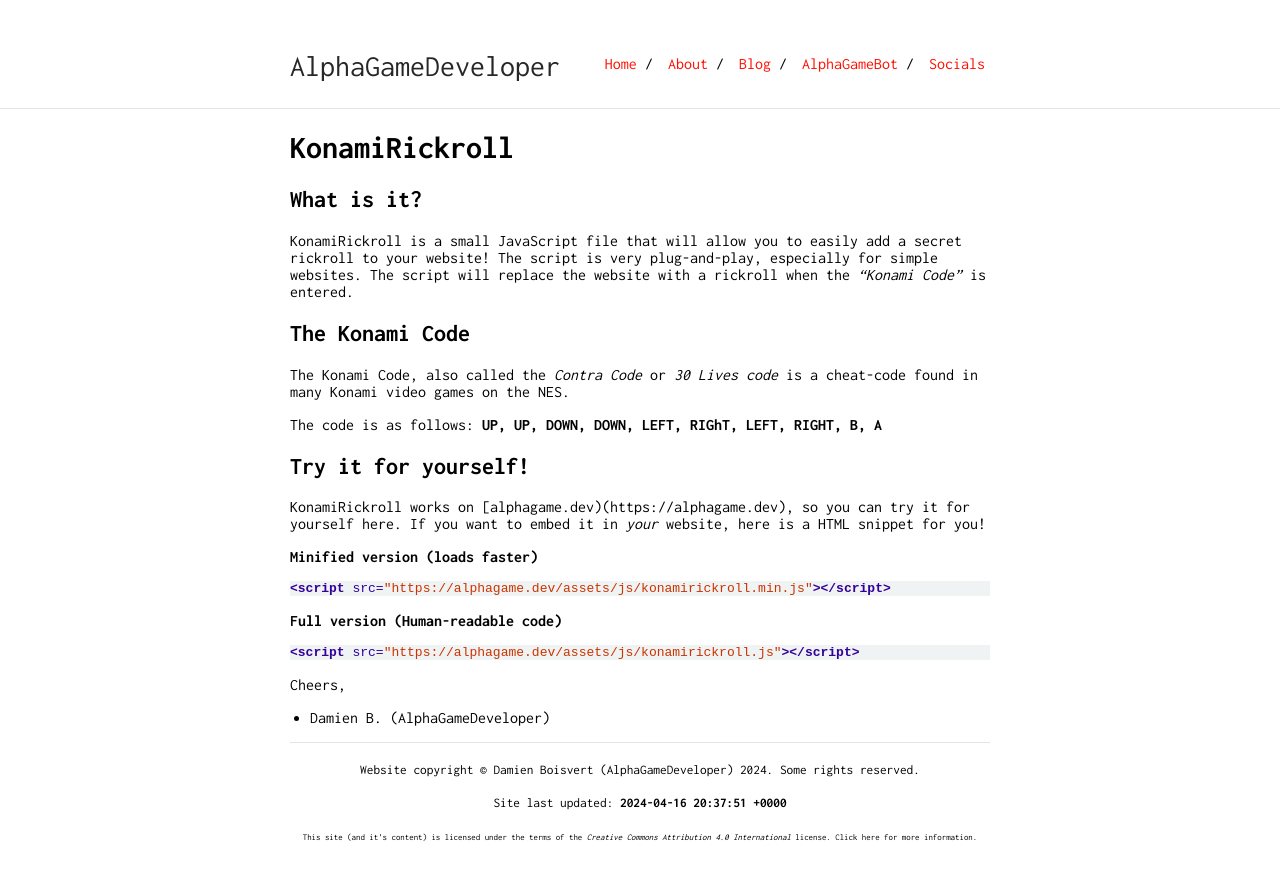
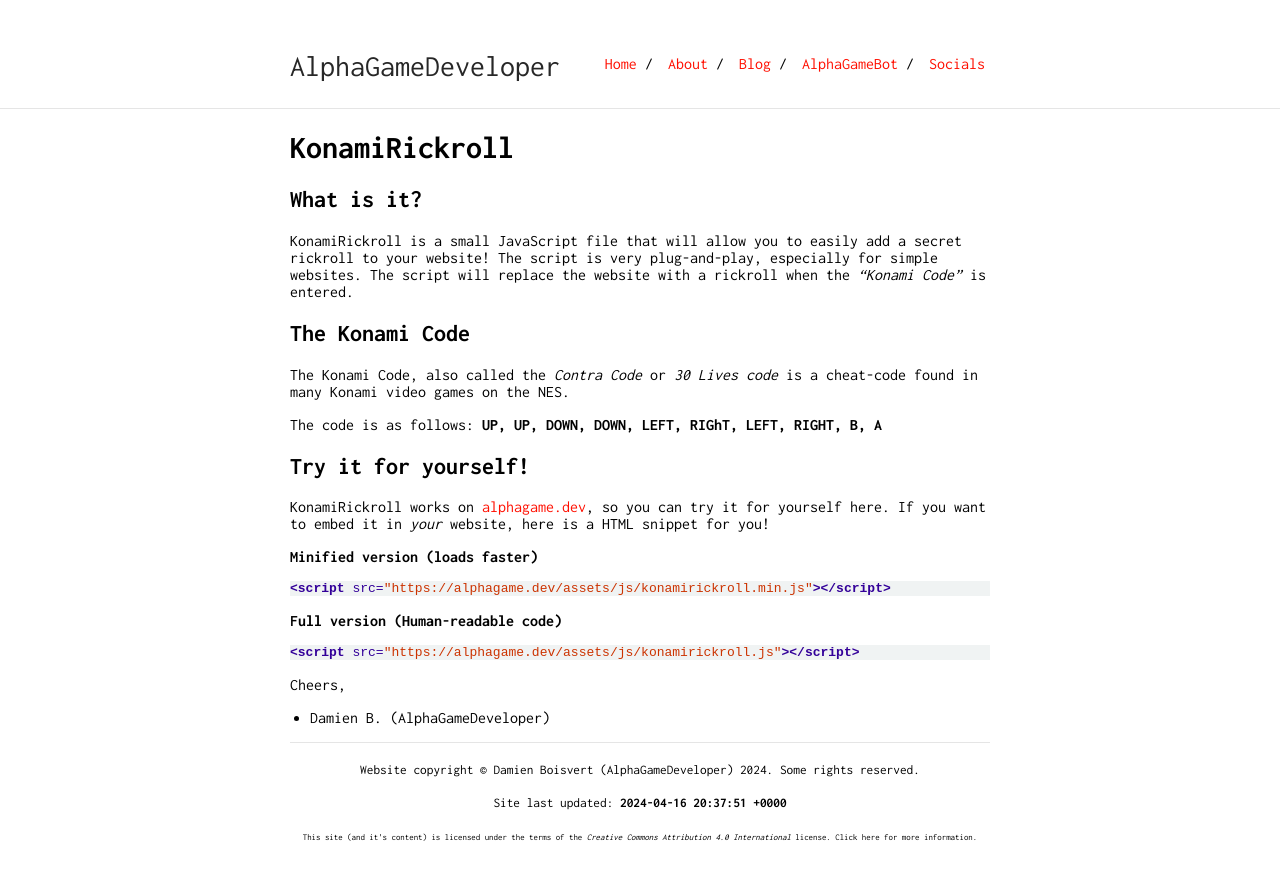
Before and after one commit to AlphaGameDeveloper/AlphaGame.dev, a Jekyll site: the page built from pages/projects/konamirickroll.md, in a window 1280 px wide. Shown: the top 880 px of the page. Built offline with Jekyll 4.4.1, drawn with Linux system fonts in a browser that asks for light colours.

Commit message:
Fix link to konamirickroll

```diff
--- a/pages/projects/konamirickroll.md
+++ b/pages/projects/konamirickroll.md
@@ -17,7 +17,7 @@ The Konami Code, also called the *Contra Code* or *30 Lives code* is a cheat-cod
 The code is as follows: **UP, UP, DOWN, DOWN, LEFT, RIGhT, LEFT, RIGHT, B, A**
 
 ## Try it for yourself!
-KonamiRickroll works on [alphagame.dev)(https://alphagame.dev), so you can try it for yourself here.  If you want to embed it in *your*
+KonamiRickroll works on [alphagame.dev](https://alphagame.dev), so you can try it for yourself here.  If you want to embed it in *your*
 website, here is a HTML snippet for you!
 
 **Minified version (loads faster)**
```
Also changed, not shown: _posts/2024-03-15-konamirickroll-add-a-rickroll-to-site.md (+1 -1 lines).
